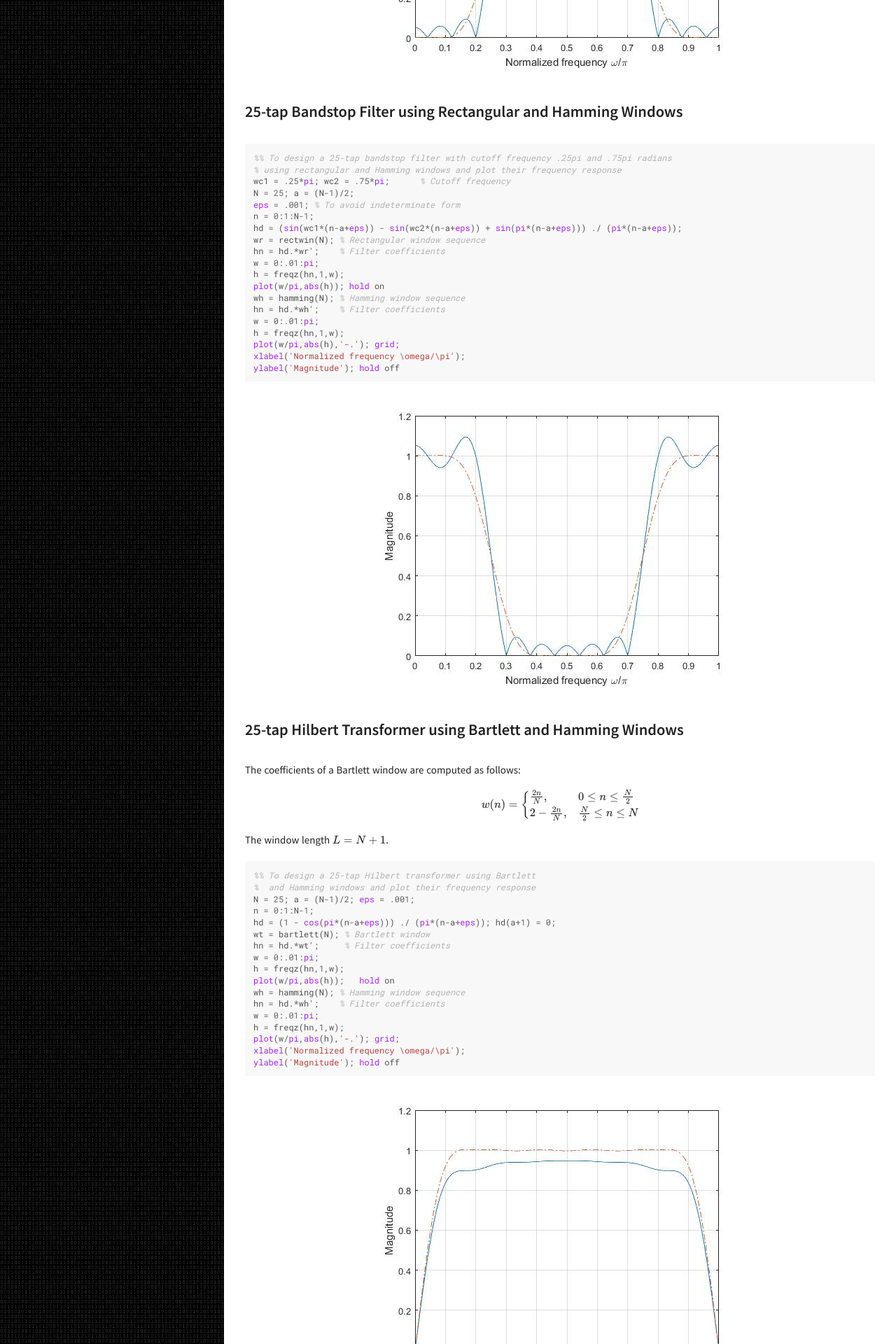
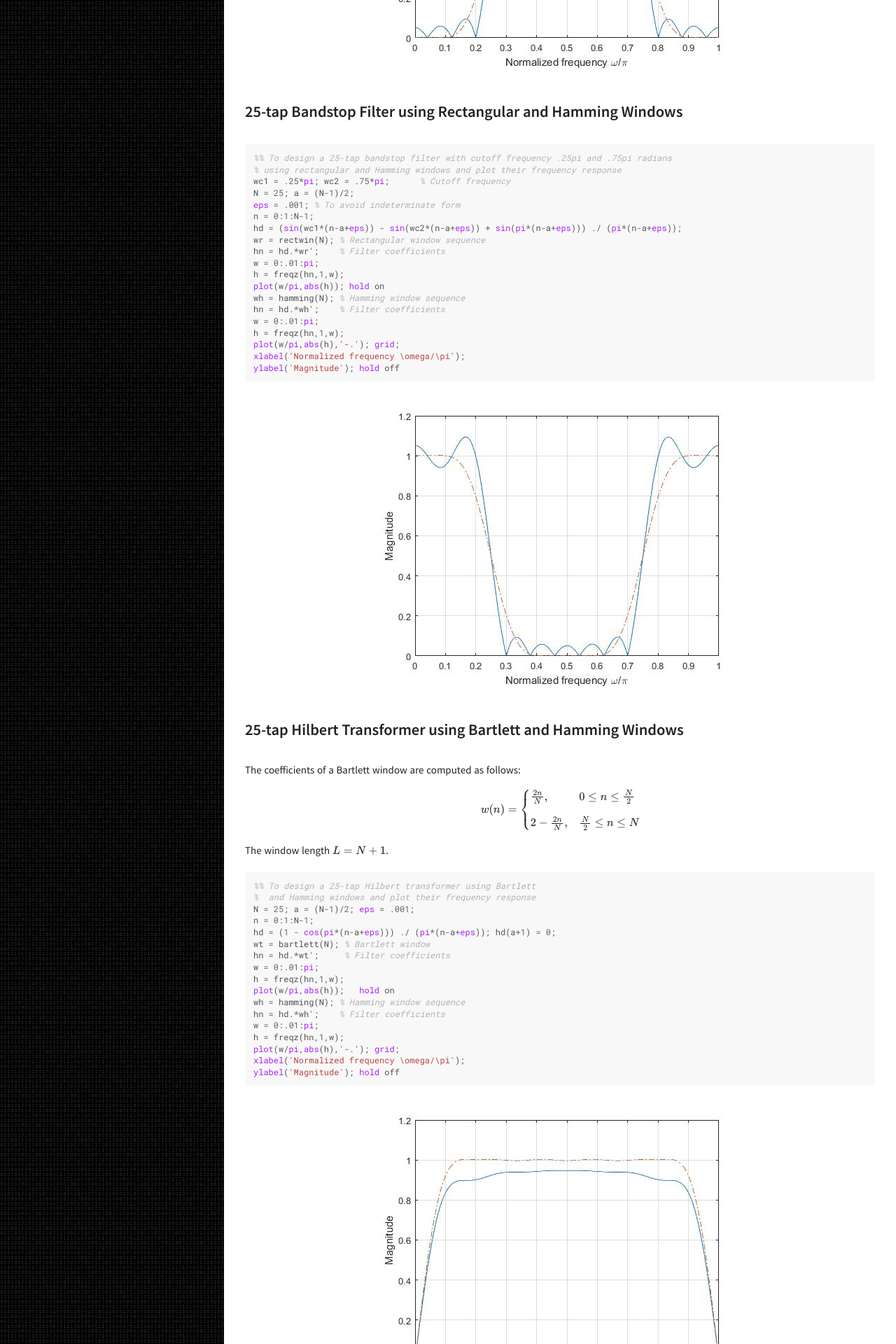
Before and after one commit to sohambhattacharyya/sohambhattacharyya.github.io, a Jekyll site: the page built from _posts/2017-09-28-Introduction-to-DSP-using-MATLAB-Part-III.markdown, in a window 1280 px wide. Shown: the part 3080-5000 px from the top of the page at 70% size. Built offline with Jekyll 4.4.1, drawn with Linux system fonts in a browser that asks for light colours; formulas are drawn with MathJax 3; comment, search, counter and statistics services are not loaded.

Commit message:
Technical error corrected.

```diff
--- a/_posts/2017-09-28-Introduction-to-DSP-using-MATLAB-Part-III.markdown
+++ b/_posts/2017-09-28-Introduction-to-DSP-using-MATLAB-Part-III.markdown
@@ -128,7 +128,7 @@ ylabel('Magnitude'); hold off
 The coefficients of a Bartlett window are computed as follows:
 \\[w(n) =
    \begin{cases}
-   \frac{2n}{N},    &  \text{\\(0 \le n \le \frac{N}{2}\\)} \\\\
+   \frac{2n}{N},    &  \text{\\(0 \le n \le \frac{N}{2}\\)} \\\\[2ex]
    2-\frac{2n}{N},  &  \text{\\(\frac{N}{2} \le n \le N\\)}
    \end{cases}
 \\]
```
